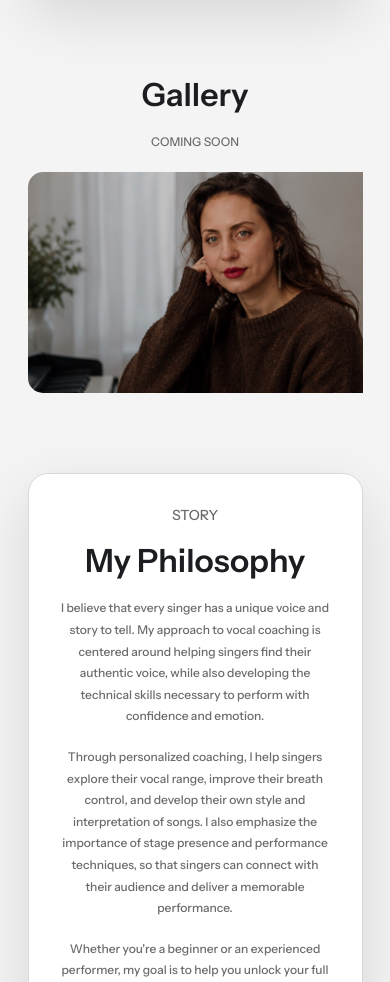
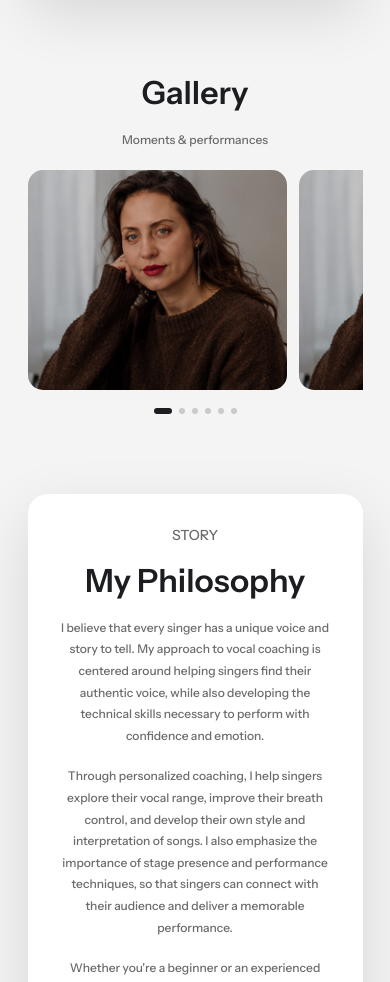
Before and after one commit to AnnaSytenkoYuri/euterpa.muse, a Next.js app: page /en/about in a window 390 px wide. Shown: the part 1780-2762 px from the top of the page. Built offline with nearby package versions, Linux system fonts and the light colour scheme.

Commit message:
fix: improve mobile styling and gallery usability
- Removed unnecessary borders and adjusted width in the booking form for better mobile responsiveness.
- Enhanced the gallery block appearance and added dots for scroll functionality.

```diff
--- a/src/components/About/Biography.module.css
+++ b/src/components/About/Biography.module.css
@@ -35,7 +35,7 @@
   margin: -200px auto 0;
 
   background: var(--card);
-  border: 1px solid var(--border);
+  /* border: 1px solid var(--border); */
   border-radius: 20px;
   padding: 32px;
   box-shadow: 0 20px 60px rgba(0, 0, 0, 0.12);
--- a/src/components/About/Gallery.module.css
+++ b/src/components/About/Gallery.module.css
@@ -27,30 +27,71 @@
 
 .galleryList {
   display: flex;
-  flex-direction: row;
-  gap: 5px;
+  gap: 12px;
 
   overflow-x: auto;
+
   scroll-snap-type: x mandatory;
   scroll-behavior: smooth;
 
   scrollbar-width: none;
+
+  padding-right: 40px;
 }
 
 .galleryList::-webkit-scrollbar {
   display: none;
 }
 .galleryItem {
-  flex: 0 0 420px;
+  flex: 0 0 88%;
   scroll-snap-align: start;
+  scroll-snap-stop: always;
 }
 .galleryImage {
   width: 100%;
-  height: auto;
+  height: 220px;
   object-fit: cover;
+
   border-radius: 15px;
   display: block;
-  margin: 0 auto;
+}
+
+.dots {
+  display: flex;
+  justify-content: center;
+  align-items: center;
+  gap: 7px;
+
+  margin-top: 18px;
+}
+
+.dot {
+  width: 6px;
+  height: 6px;
+
+  padding: 0;
+  border: none;
+  border-radius: 50%;
+
+  background-color: var(--text-secondary);
+
+  opacity: 0.3;
+
+  cursor: pointer;
+
+  transition:
+    width 0.3s ease,
+    opacity 0.3s ease,
+    background-color 0.3s ease;
+}
+
+.activeDot {
+  width: 18px;
+  border-radius: 10px;
+
+  opacity: 1;
+
+  background-color: var(--text-primary);
 }
 
 @media (min-width: 1440px) {
@@ -67,6 +108,12 @@
     align-items: center;
   }
 
+  .galleryList {
+    padding-right: 0;
+  }
+  .galleryItem {
+    flex: 0 0 420px;
+  }
   .controls {
     display: flex;
     gap: 12px;
@@ -99,4 +146,8 @@
   .arrowBtn:hover {
     background-color: var(--surface);
   }
+
+  .dots {
+    display: none;
+  }
 }
--- a/src/components/About/Gallery.tsx
+++ b/src/components/About/Gallery.tsx
@@ -1,7 +1,7 @@
 "use client";
 import Image from "next/image";
 import css from "./Gallery.module.css";
-import { useRef } from "react";
+import { useRef, useState } from "react";
 
 const galleryItems = [
   {
@@ -38,6 +38,7 @@ const galleryItems = [
 
 export default function Gallery() {
   const galleryRef = useRef<HTMLUListElement>(null);
+  const [activeSlide, setActiveSlide] = useState(0);
 
   const scrollGallery = (direction: "left" | "right") => {
     const gallery = galleryRef.current;
@@ -49,10 +50,45 @@ export default function Gallery() {
     if (!firstItem) return;
 
     const itemWidth = firstItem.getBoundingClientRect().width;
-    const gap = 5;
+    const gap = 12;
 
     gallery.scrollBy({
       left: direction === "left" ? -(itemWidth + gap) : itemWidth + gap,
+      behavior: "smooth",
+    });
+  };
+
+  const handleScroll = () => {
+    const gallery = galleryRef.current;
+
+    if (!gallery) return;
+
+    const firstItem = gallery.querySelector("li");
+
+    if (!firstItem) return;
+
+    const itemWidth = firstItem.getBoundingClientRect().width;
+    const gap = 12;
+
+    const index = Math.round(gallery.scrollLeft / (itemWidth + gap));
+
+    setActiveSlide(index);
+  };
+
+  const scrollToSlide = (index: number) => {
+    const gallery = galleryRef.current;
+
+    if (!gallery) return;
+
+    const firstItem = gallery.querySelector("li");
+
+    if (!firstItem) return;
+
+    const itemWidth = firstItem.getBoundingClientRect().width;
+    const gap = 12;
+
+    gallery.scrollTo({
+      left: index * (itemWidth + gap),
       behavior: "smooth",
     });
   };
@@ -62,7 +98,7 @@ export default function Gallery() {
       <div className="container">
         <div className={css.header}>
           <h1 className={css.title}>Gallery</h1>
-          <p className={css.text}>COMING SOON</p>
+          <p className={css.text}>Moments & performances</p>
           <div className={css.controls}>
             <button
               type="button"
@@ -82,7 +118,11 @@ export default function Gallery() {
             </button>
           </div>
         </div>
-        <ul ref={galleryRef} className={css.galleryList}>
+        <ul
+          ref={galleryRef}
+          className={css.galleryList}
+          onScroll={handleScroll}
+        >
           {galleryItems.map((item) => (
             <li key={item.id} className={css.galleryItem}>
               <Image
@@ -95,6 +135,20 @@ export default function Gallery() {
             </li>
           ))}
         </ul>
+
+        <div className={css.dots}>
+          {galleryItems.map((item, index) => (
+            <button
+              key={item.id}
+              type="button"
+              aria-label={`Go to image ${index + 1}`}
+              onClick={() => scrollToSlide(index)}
+              className={`${css.dot} ${
+                activeSlide === index ? css.activeDot : ""
+              }`}
+            />
+          ))}
+        </div>
       </div>
     </section>
   );
--- a/src/components/About/Philosophy.module.css
+++ b/src/components/About/Philosophy.module.css
@@ -38,7 +38,7 @@
   margin: auto 0;
   margin-bottom: -200px;
   background: var(--card);
-  border: 1px solid var(--border);
+  /* border: 1px solid var(--border); */
   border-radius: 20px;
   padding: 32px;
   box-shadow: 0 20px 60px rgba(0, 0, 0, 0.12);
--- a/src/components/EventsSection/EventsSection.module.css
+++ b/src/components/EventsSection/EventsSection.module.css
@@ -105,7 +105,7 @@
   width: 170px;
   height: 36px;
   border-radius: 10px;
-  border: 1px solid var(--border);
+  /* border: 1px solid var(--border); */
 
   background-color: var(--card);
   color: var(--text-primary);
--- a/src/components/Header/Header.tsx
+++ b/src/components/Header/Header.tsx
@@ -18,12 +18,15 @@ export default function Header() {
   useEffect(() => {
     if (isOpen) {
       document.body.style.overflow = "hidden";
+      document.documentElement.style.overflow = "hidden";
     } else {
-      document.body.style.overflow = "auto";
+      document.body.style.overflow = "";
+      document.documentElement.style.overflow = "";
     }
 
     return () => {
-      document.body.style.overflow = "auto";
+      document.body.style.overflow = "";
+      document.documentElement.style.overflow = "";
     };
   }, [isOpen]);
 
--- a/src/components/LessonsSection/LessonsSection.module.css
+++ b/src/components/LessonsSection/LessonsSection.module.css
@@ -34,7 +34,7 @@
 }
 .lesItemContainer {
   background-color: var(--card);
-  border: 0.5px solid var(--border);
+  /* border: 0.5px solid var(--border); */
   border-radius: 15px;
   height: auto;
   padding: 40px;
--- a/src/components/Modal/Modal.module.css
+++ b/src/components/Modal/Modal.module.css
@@ -15,7 +15,8 @@
   position: relative;
   padding: 32px 24px;
 
-  width: 300px;
+  width: calc(100% - 32px);
+  max-width: 560px;
 
   background: var(--card);
   color: var(--text-primary);
@@ -54,7 +55,8 @@
 
 @media (min-width: 768px){
   .modal {
+    width: 717px;
+    max-width: calc(100% - 64px);
     padding: 48px 64px;
-    width: 717px;
   }
 }
--- a/src/components/Tatyana/PerfectForSection.module.css
+++ b/src/components/Tatyana/PerfectForSection.module.css
@@ -1,5 +1,5 @@
 .card {
-  border: 0.5px solid var(--border);
+  /* border: 0.5px solid var(--border); */
   border-radius: 15px;
   padding: 40px 27px 27px;
   background-color: var(--card);
```
Also changed, not shown: src/components/Tatyana/PerfectForSection.tsx (+13 -13 lines).
